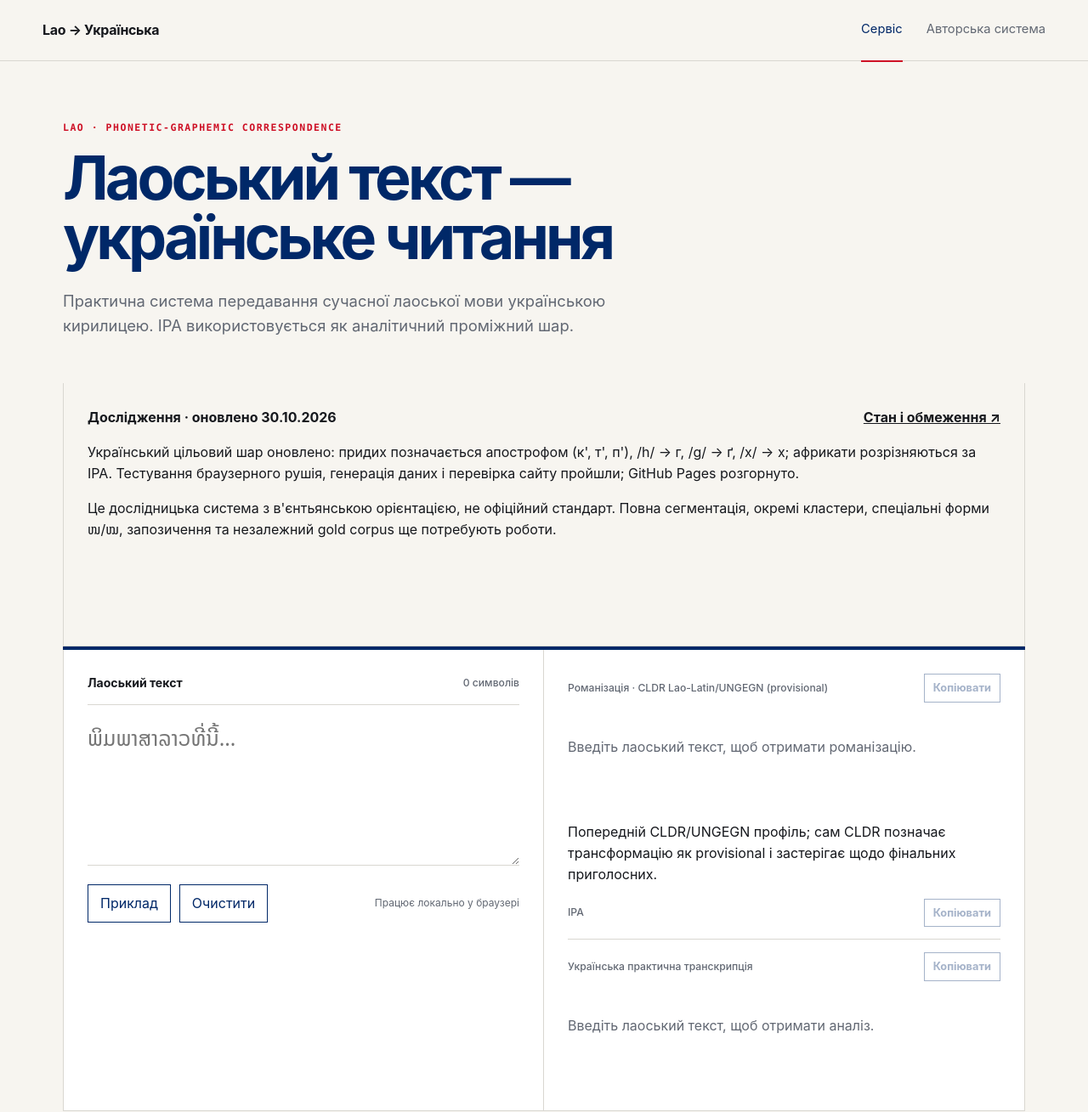
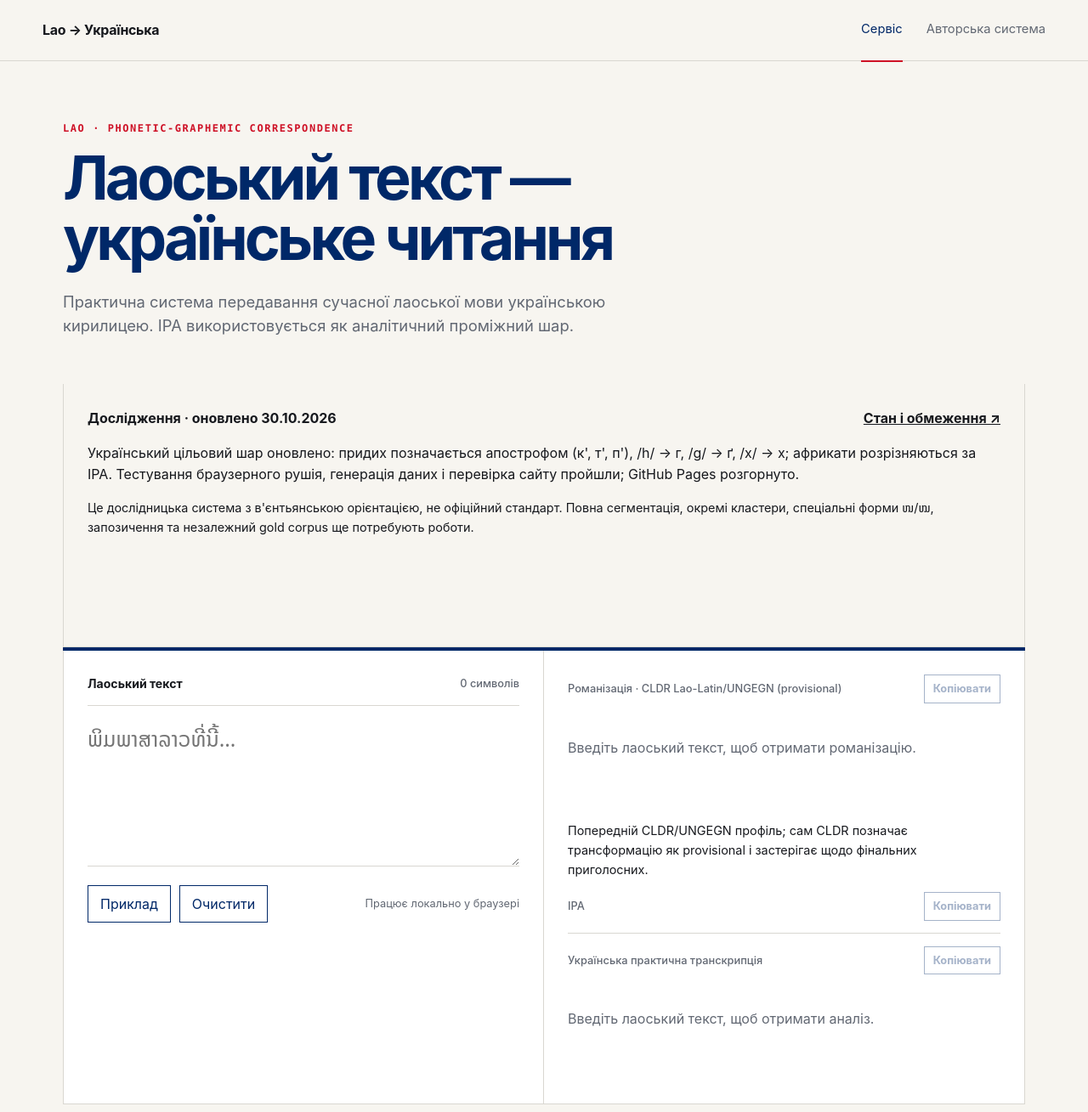
Before and after one commit to ClippyFirst/Lao-Ukrainian-Phonetic-System, a website: page index.html in a window 1280 px wide. Shown: the top 1309 px of the page at 85% size. Drawn offline with Linux system fonts and the light colour scheme.

Commit message:
Improve readability of supporting UI text

```diff
--- a/web/styles.css
+++ b/web/styles.css
@@ -16,3 +16,10 @@
 /* Keep the desktop and mobile display scale aligned with sibling services. */
 .hero h1{font-size:clamp(2.6rem,5.6vw,5rem)}
 @media(max-width:760px){.hero h1{font-size:clamp(2.5rem,10vw,3rem)}}
+
+
+/* Readability baseline: increase secondary labels and explanatory text without enlarging IPA output. */
+.eyebrow{font-size:.75rem}
+.panel-head span,.privacy,.status,.rules,.toc a,th,footer,.analysis-grid small,.analysis-row{font-size:.8rem}
+.romanization-note,.note{font-size:.9rem;line-height:1.6}
+.ipa{font-size:1rem}
```
